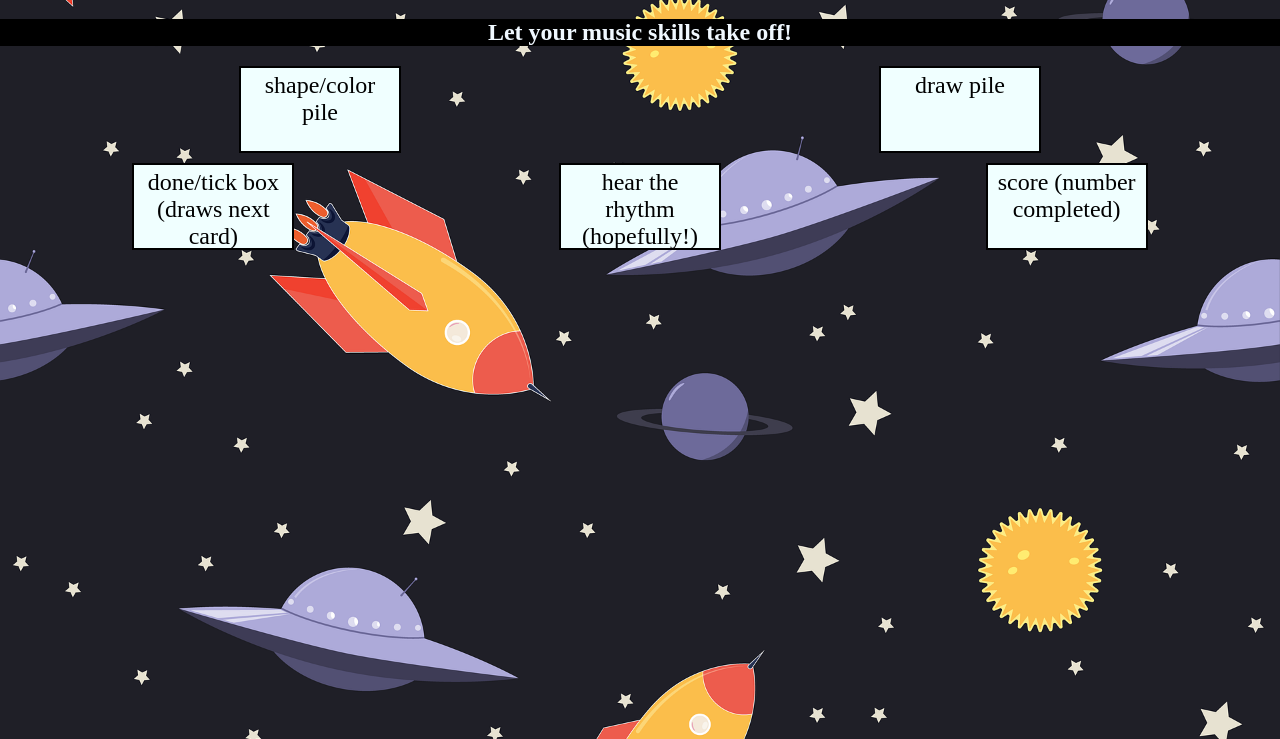
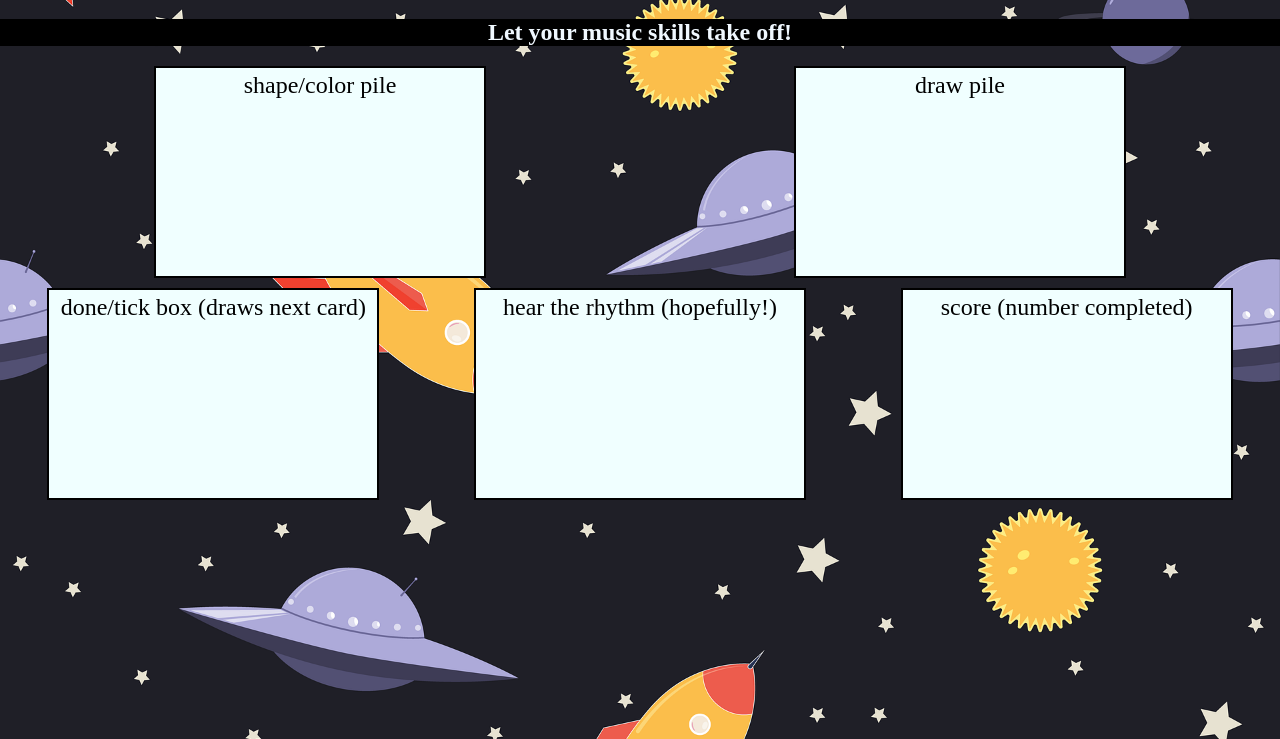
Before and after one commit to bengilbertcodes/rhythm-rocket, a plain HTML site: page index.html in a window 1280 px wide. Shown: the part 61-800 px from the top of the page. Drawn offline with Linux system fonts and the light colour scheme.

Commit message:
adjust bos sizes

```diff
--- a/assets/style.css
+++ b/assets/style.css
@@ -26,9 +26,8 @@ h1, h2 {
     color: black;
     background-color: azure;
     border: 2px solid black;
-    height: 75px;
-    width: 150px;
+    height: 200px;
+    width: 20rem;
     font-size: 150%;
     text-align: center;
-    justify-content: center;
 }
```
